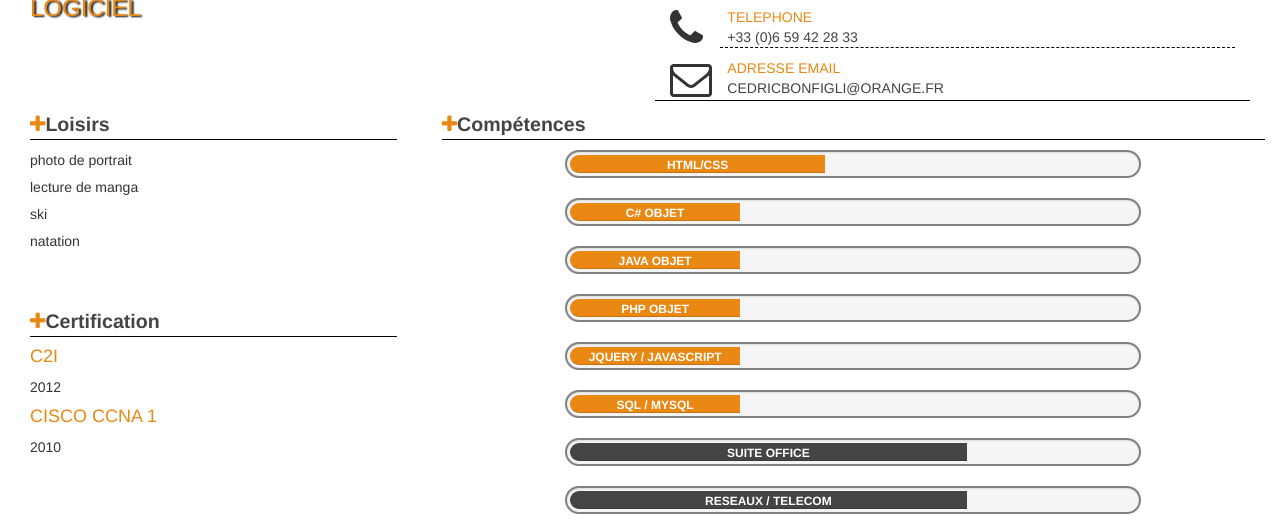
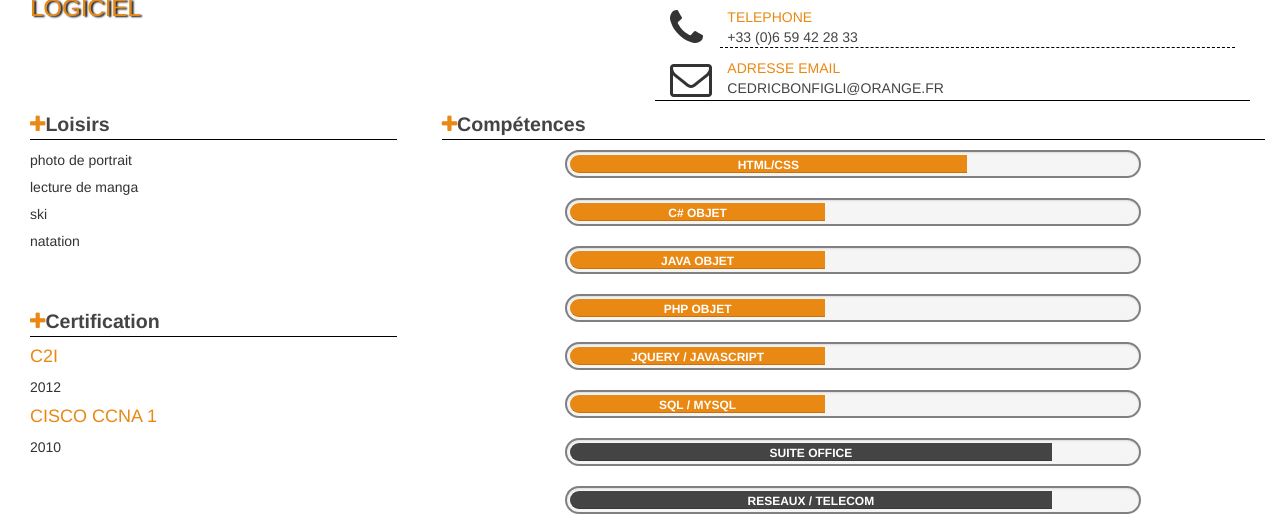
Before and after one commit to mansato/cv, a plain HTML site: page index.html in a window 1280 px wide. Shown: the part 270-800 px from the top of the page. Drawn offline with Linux system fonts and the light colour scheme; files whose address does not match are found by name.

Commit message:
modification des pourcentage de la ligne 202 a 228

```diff
--- a/index.html
+++ b/index.html
@@ -200,31 +200,31 @@
 
     <script type="text/javascript">
 	$("#bar1").animate({
+    width: "70%"
+	}, 300 );
+	$("#bar2").animate({
     width: "45%"
 	}, 300 );
-	$("#bar2").animate({
-    width: "30%"
-	}, 300 );
 	$("#bar3").animate({
-    width: "30%"
+    width: "45%"
 	}, 300 );
 	$("#bar4").animate({
-    width: "30%"
+    width: "45%"
 	}, 300 );
 	$("#bar5").animate({
-    width: "30%"
+    width: "45%"
 	}, 300 );
 	$("#bar6").animate({
-    width: "30%"
+    width: "45%"
 	}, 300 );
 	$("#bar7").animate({
-    width: "70%"
+    width: "85%"
 	}, 300 );
 	$("#bar8").animate({
-    width: "70%"
+    width: "85%"
 	}, 300 );
 	$("#bar9").animate({
-    width: "70%"
+    width: "85%"
 	}, 300 );
 			</script>
   </body>
```
